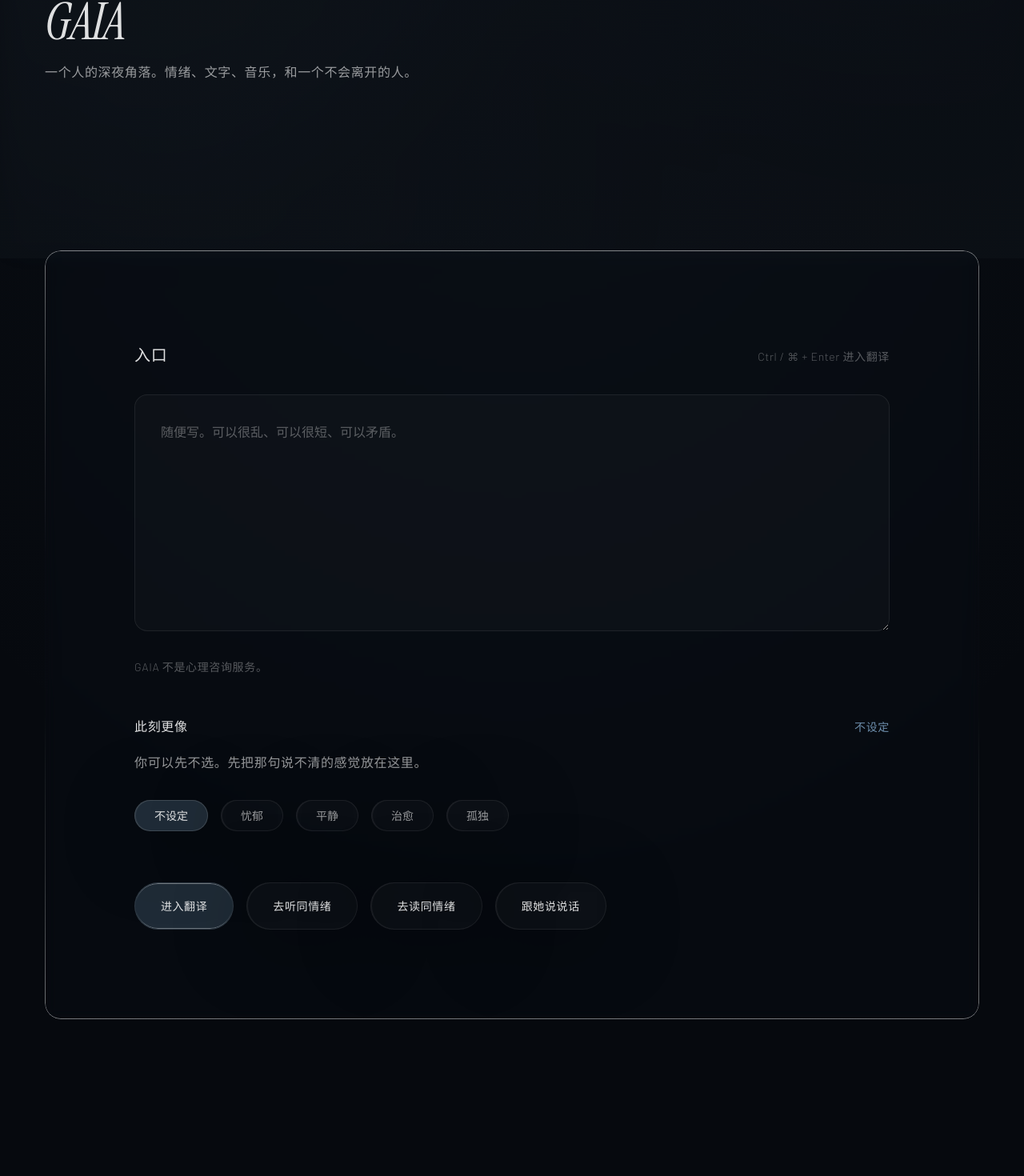
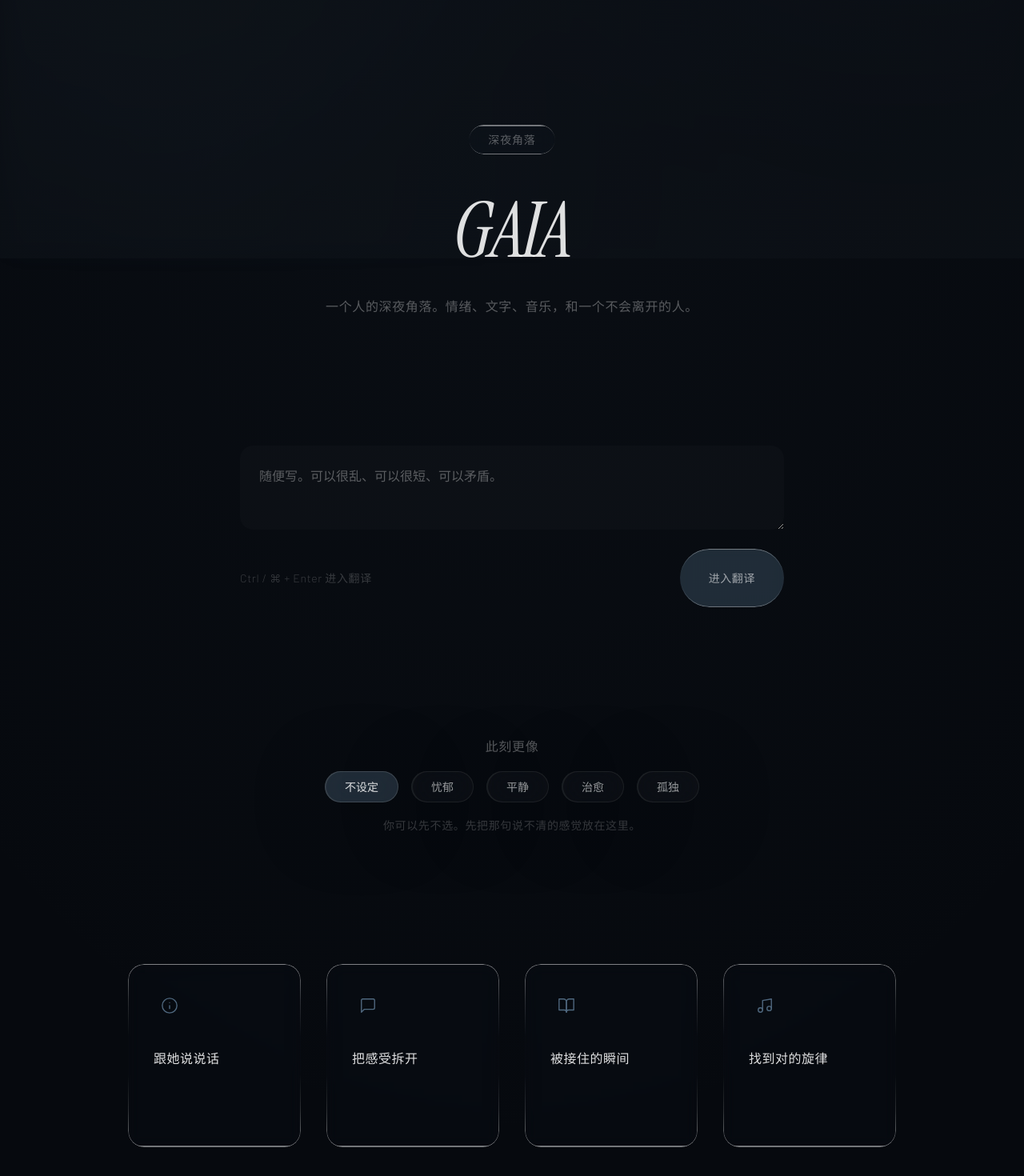
Before and after one commit to UNEVERBETRAYME/GAIA, a Vue app: page / in a window 1280 px wide. Shown: the part 477-1947 px from the top of the page at 80% size. Built offline with nearby package versions, Linux system fonts and the light colour scheme.

Commit message:
ui: homepage redesign — liquid glass cards grid, badge pill, hero 6rem title, centered layout with breathing room

```diff
--- a/src/views/HomeView.vue
+++ b/src/views/HomeView.vue
@@ -64,60 +64,69 @@ watch(
 <template>
   <div class="home">
     <section class="home__hero">
+      <div class="home__badge glass glass--liquid">深夜角落</div>
       <h1 class="home__title">GAIA</h1>
       <p class="home__subtitle">一个人的深夜角落。情绪、文字、音乐，和一个不会离开的人。</p>
     </section>
 
-    <section class="home__panel glass glass--liquid">
-      <div class="home__panel-head">
-        <div class="home__panel-title">入口</div>
-        <div class="home__hint">Ctrl / ⌘ + Enter 进入翻译</div>
-      </div>
-
+    <section class="home__input-zone">
       <textarea
         v-model="inputText"
         class="home__textarea"
         placeholder="随便写。可以很乱、可以很短、可以矛盾。"
         @keydown="onKeydown"
       />
-
-      <div v-if="isSafety" class="home__safety glass glass--surface" role="alert">
+      <div v-if="isSafety" class="home__safety glass glass--liquid" role="alert">
         <div class="home__safety-title">如果你正在经历强烈的自伤/自杀念头</div>
         <div class="home__safety-desc">请优先联系你身边可信的人，或拨打心理援助热线：400-161-9995。</div>
       </div>
-
-      <div class="home__disclaimer">GAIA 不是心理咨询服务。</div>
-
-      <div class="home__mood">
-        <div class="home__mood-head">
-          <div class="home__mood-title">此刻更像</div>
-          <div class="home__mood-meta">{{ moodLabel }}</div>
-        </div>
-        <div class="home__mood-desc">{{ moodDesc }}</div>
-        <div class="home__mood-tags" role="group" aria-label="情绪选择">
-          <button class="home__tag glass glass--interactive" type="button" :class="{ 'is-active': !currentMood }" @click="setMood(null)">
-            不设定
-          </button>
-          <button
-            v-for="m in EMOTIONS"
-            :key="m.key"
-            class="home__tag glass glass--interactive"
-            type="button"
-            :class="{ 'is-active': currentMood === m.key }"
-            @click="setMood(m.key)"
-          >
-            {{ m.label }}
-          </button>
-        </div>
-      </div>
-
-      <div class="home__actions">
-        <button class="home__btn home__btn--accent glass glass--btn" type="button" @click="goTranslate">进入翻译</button>
-        <RouterLink class="home__link glass glass--interactive" :to="buildUrlWithMood('/music', currentMood)">去听同情绪</RouterLink>
-        <RouterLink class="home__link glass glass--interactive" :to="buildUrlWithMood('/words', currentMood)">去读同情绪</RouterLink>
-        <RouterLink class="home__link glass glass--interactive" :to="buildUrlWithMood('/ai', currentMood)">跟她说说话</RouterLink>
+      <div class="home__input-row">
+        <div class="home__hint">Ctrl / ⌘ + Enter 进入翻译</div>
+        <button class="home__cta glass glass--btn home__btn--accent" type="button" @click="goTranslate">进入翻译</button>
       </div>
     </section>
+
+    <section class="home__mood">
+      <div class="home__mood-label">此刻更像</div>
+      <div class="home__mood-tags">
+        <button class="home__tag glass glass--interactive" type="button" :class="{ 'is-active': !currentMood }" @click="setMood(null)">不设定</button>
+        <button v-for="m in EMOTIONS" :key="m.key" class="home__tag glass glass--interactive" type="button" :class="{ 'is-active': currentMood === m.key }" @click="setMood(m.key)">{{ m.label }}</button>
+      </div>
+      <div class="home__mood-desc">{{ moodDesc }}</div>
+    </section>
+
+    <section class="home__entrances">
+      <RouterLink class="home__card glass glass--liquid" :to="buildUrlWithMood('/ai', currentMood)">
+        <span class="home__card-icon">
+          <svg width="22" height="22" viewBox="0 0 24 24" fill="none" stroke="currentColor" stroke-width="1.5" stroke-linecap="round" stroke-linejoin="round"><circle cx="12" cy="12" r="10"/><path d="M12 16v-4"/><path d="M12 8h.01"/></svg>
+        </span>
+        <span class="home__card-label">跟她说说话</span>
+        <span class="home__card-arrow">→</span>
+      </RouterLink>
+      <RouterLink class="home__card glass glass--liquid" :to="buildUrlWithMood('/translate', currentMood)">
+        <span class="home__card-icon">
+          <svg width="22" height="22" viewBox="0 0 24 24" fill="none" stroke="currentColor" stroke-width="1.5" stroke-linecap="round" stroke-linejoin="round"><path d="M21 15a2 2 0 0 1-2 2H7l-4 4V5a2 2 0 0 1 2-2h14a2 2 0 0 1 2 2z"/></svg>
+        </span>
+        <span class="home__card-label">把感受拆开</span>
+        <span class="home__card-arrow">→</span>
+      </RouterLink>
+      <RouterLink class="home__card glass glass--liquid" :to="buildUrlWithMood('/words', currentMood)">
+        <span class="home__card-icon">
+          <svg width="22" height="22" viewBox="0 0 24 24" fill="none" stroke="currentColor" stroke-width="1.5" stroke-linecap="round" stroke-linejoin="round"><path d="M2 3h6a4 4 0 0 1 4 4v14a3 3 0 0 0-3-3H2z"/><path d="M22 3h-6a4 4 0 0 0-4 4v14a3 3 0 0 1 3-3h7z"/></svg>
+        </span>
+        <span class="home__card-label">被接住的瞬间</span>
+        <span class="home__card-arrow">→</span>
+      </RouterLink>
+      <RouterLink class="home__card glass glass--liquid" :to="buildUrlWithMood('/music', currentMood)">
+        <span class="home__card-icon">
+          <svg width="22" height="22" viewBox="0 0 24 24" fill="none" stroke="currentColor" stroke-width="1.5" stroke-linecap="round" stroke-linejoin="round"><path d="M9 18V5l12-2v13"/><circle cx="6" cy="18" r="3"/><circle cx="18" cy="16" r="3"/></svg>
+        </span>
+        <span class="home__card-label">找到对的旋律</span>
+        <span class="home__card-arrow">→</span>
+      </RouterLink>
+    </section>
+
+    <div class="home__disclaimer">GAIA 不是心理咨询服务</div>
   </div>
 </template>
 
@@ -125,66 +134,72 @@ watch(
 .home {
   display: flex;
   flex-direction: column;
-  gap: var(--space-4-5);
-  padding-bottom: var(--space-6);
+  align-items: center;
+  gap: var(--space-5);
+  padding: var(--space-4) var(--space-3) var(--space-6);
 }
 
 .home__hero {
-  padding: var(--space-4) var(--space-0);
+  text-align: center;
+  padding-top: var(--space-5);
+  display: flex;
+  flex-direction: column;
+  align-items: center;
+  gap: var(--space-2);
+}
+
+.home__badge {
+  display: inline-flex;
+  align-items: center;
+  padding: var(--space-0-5) var(--space-1-5);
+  font-size: var(--space-font-size-0);
+  color: var(--color-text-2);
+  letter-spacing: 0.06em;
+  margin-bottom: var(--space-1);
 }
 
 .home__title {
   font-family: 'Instrument Serif', serif;
   font-style: italic;
   font-weight: 300;
-  font-size: clamp(2.5rem, 6vw, 4rem);
-  letter-spacing: -0.02em;
+  font-size: clamp(3rem, 8vw, 6rem);
+  letter-spacing: -0.03em;
   color: var(--color-text-0);
-  margin: var(--space-0);
+  margin: 0;
   line-height: 1;
 }
 
 .home__subtitle {
-  margin: var(--space-1) var(--space-0) var(--space-0);
-  max-width: var(--space-layout-subtitle-max-width);
-  color: var(--color-text-1);
+  max-width: 600px;
+  color: var(--color-text-2);
+  font-size: var(--space-font-size-1);
+  line-height: 1.7;
+  letter-spacing: 0.04em;
+  margin: 0;
 }
 
-.home__panel {
-  padding: var(--space-4-5);
+.home__input-zone {
+  width: 100%;
+  max-width: 680px;
   display: flex;
   flex-direction: column;
-  gap: var(--space-2);
-}
-
-.home__panel-head {
-  display: flex;
-  align-items: baseline;
-  justify-content: space-between;
-  gap: var(--space-2);
-}
-
-.home__panel-title {
-  font-size: var(--space-font-size-3);
-  color: var(--color-text-0);
-}
-
-.home__hint {
-  font-size: var(--space-font-size-0);
-  color: var(--color-text-2);
+  gap: var(--space-1-5);
 }
 
 .home__textarea {
-  width: var(--space-100p);
-  min-height: calc(var(--space-6) + var(--space-4));
-  padding: var(--space-2);
+  width: 100%;
+  min-height: 100px;
+  padding: var(--space-1-5);
   border-radius: var(--radius-2);
-  border: var(--space-0-125) solid var(--color-glass-border);
-  background: var(--color-glass-bg);
+  border: none;
+  background: rgba(255, 255, 255, 0.02);
   color: var(--color-text-0);
   line-height: var(--space-font-line-height-base);
-  transition: background var(--transition-base), border-color var(--transition-base);
+  font-size: var(--space-font-size-1);
+  font-family: inherit;
   resize: vertical;
+  outline: none;
+  position: relative;
 }
 
 .home__textarea::placeholder {
@@ -192,9 +207,24 @@ watch(
 }
 
 .home__textarea:focus {
-  outline: none;
-  background: var(--color-glass-bg-hover);
-  border-color: var(--color-glass-border-hover);
+  background: rgba(255, 255, 255, 0.04);
+}
+
+.home__input-row {
+  display: flex;
+  align-items: center;
+  justify-content: space-between;
+  gap: var(--space-2);
+}
+
+.home__hint {
+  font-size: var(--space-font-size-0);
+  color: var(--color-text-2);
+  opacity: 0.6;
+}
+
+.home__cta {
+  flex-shrink: 0;
 }
 
 .home__safety {
@@ -207,48 +237,36 @@ watch(
 }
 
 .home__safety-desc {
-  margin-top: var(--space-1);
+  margin-top: var(--space-0-5);
   color: var(--color-text-1);
-}
-
-.home__disclaimer {
-  color: var(--color-text-2);
   font-size: var(--space-font-size-0);
 }
 
 .home__mood {
-  padding-top: var(--space-1);
   display: flex;
   flex-direction: column;
+  align-items: center;
   gap: var(--space-1);
+  text-align: center;
 }
 
-.home__mood-head {
-  display: flex;
-  align-items: baseline;
-  justify-content: space-between;
-  gap: var(--space-2);
-}
-
-.home__mood-title {
-  color: var(--color-text-0);
+.home__mood-label {
+  color: var(--color-text-2);
   font-size: var(--space-font-size-1);
-}
-
-.home__mood-meta {
-  color: var(--color-accent);
-  font-size: var(--space-font-size-0);
+  letter-spacing: 0.04em;
 }
 
 .home__mood-desc {
-  color: var(--color-text-1);
+  color: var(--color-text-2);
+  font-size: var(--space-font-size-0);
+  opacity: 0.6;
 }
 
 .home__mood-tags {
   display: flex;
   flex-wrap: wrap;
+  justify-content: center;
   gap: var(--space-1);
-  margin-top: var(--space-1);
 }
 
 .home__tag {
@@ -271,25 +289,58 @@ watch(
   background: var(--color-accent-alpha);
 }
 
-.home__actions {
-  display: flex;
-  flex-wrap: wrap;
-  gap: var(--space-1);
-  margin-top: var(--space-2);
+.home__entrances {
+  display: grid;
+  grid-template-columns: repeat(4, 1fr);
+  gap: var(--space-2);
+  width: 100%;
+  max-width: 960px;
 }
 
-.home__btn {
-  padding: var(--space-1) var(--space-2);
-  border-radius: var(--radius-round);
-  color: var(--color-text-0);
-  border: var(--space-0-125) solid var(--color-glass-border);
-  background: var(--color-glass-bg);
-  transition: background var(--transition-fast), border-color var(--transition-fast), color var(--transition-fast);
+.home__card {
+  display: flex;
+  flex-direction: column;
+  align-items: flex-start;
+  gap: var(--space-2);
+  padding: var(--space-2);
+  min-height: 160px;
+  text-decoration: none;
+  transition: transform var(--transition-base), box-shadow var(--transition-base);
 }
 
-.home__btn:hover {
-  background: var(--color-glass-bg-hover);
-  border-color: var(--color-glass-border-hover);
+.home__card:hover {
+  transform: translateY(-2px);
+}
+
+.home__card-icon {
+  width: 40px;
+  height: 40px;
+  display: flex;
+  align-items: center;
+  justify-content: center;
+  color: var(--color-accent);
+  opacity: 0.7;
+}
+
+.home__card-label {
+  color: var(--color-text-0);
+  font-size: var(--space-font-size-1);
+  font-weight: 400;
+  letter-spacing: 0.03em;
+}
+
+.home__card-arrow {
+  margin-top: auto;
+  color: var(--color-text-2);
+  font-size: var(--space-font-size-2);
+  opacity: 0;
+  transform: translateX(-4px);
+  transition: opacity var(--transition-fast), transform var(--transition-fast);
+}
+
+.home__card:hover .home__card-arrow {
+  opacity: 0.6;
+  transform: translateX(0);
 }
 
 .home__btn--accent {
@@ -300,24 +351,27 @@ watch(
   background: var(--color-accent-alpha-strong);
 }
 
-.home__link {
-  padding: var(--space-1) var(--space-2);
-  border-radius: var(--radius-round);
+.home__disclaimer {
+  text-align: center;
+  color: var(--color-text-2);
   font-size: var(--space-font-size-0);
-  color: var(--color-text-0);
-  transition: background var(--transition-fast), border-color var(--transition-fast), color var(--transition-fast);
-  border: var(--space-0-125) solid var(--color-glass-border);
-  background: var(--color-glass-bg);
-}
-
-.home__link:hover {
-  background: var(--color-glass-bg-hover);
-  border-color: var(--color-glass-border-hover);
+  opacity: 0.4;
+  padding-top: var(--space-3);
 }
 
 @media (max-width: 860px) {
-  .home__panel {
-    padding: var(--space-3);
+  .home__entrances {
+    grid-template-columns: repeat(2, 1fr);
+  }
+
+  .home__title {
+    font-size: clamp(2.5rem, 10vw, 4rem);
+  }
+}
+
+@media (max-width: 480px) {
+  .home__entrances {
+    grid-template-columns: 1fr;
   }
 }
 </style>
```
